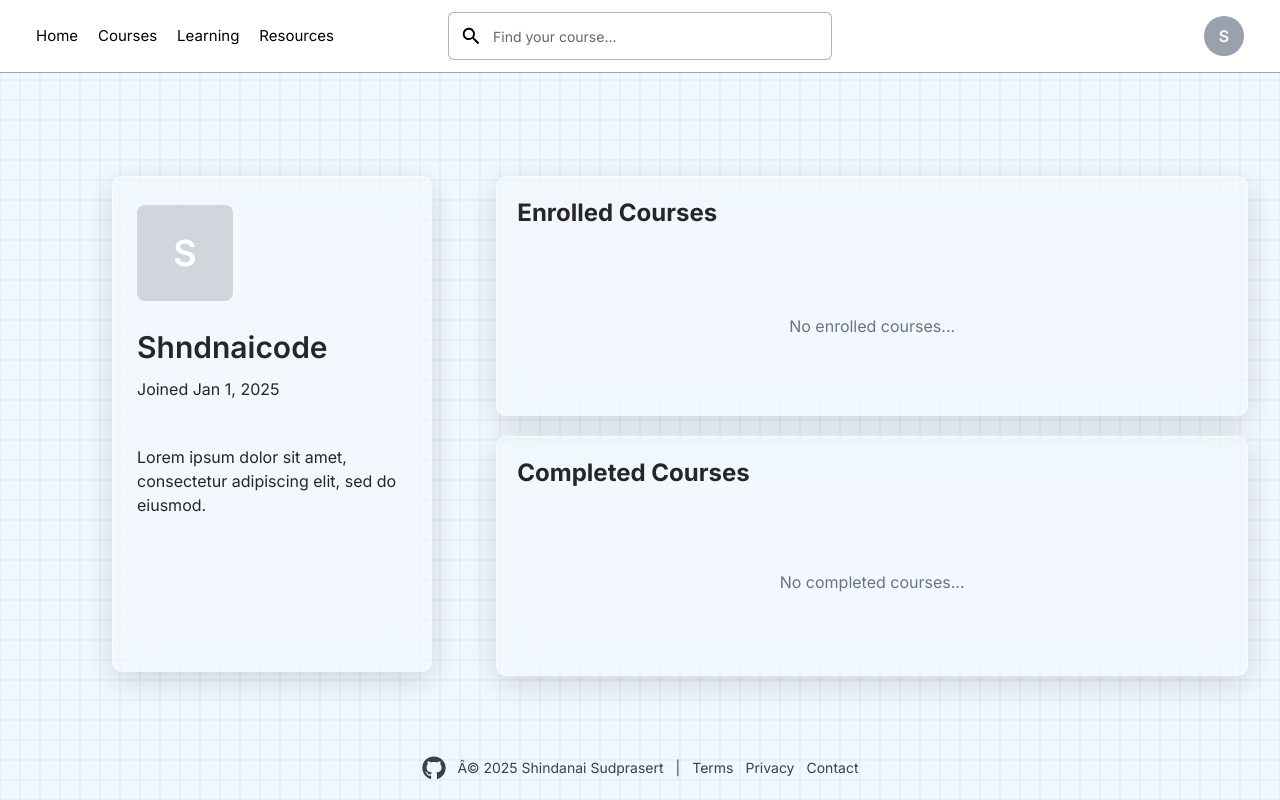
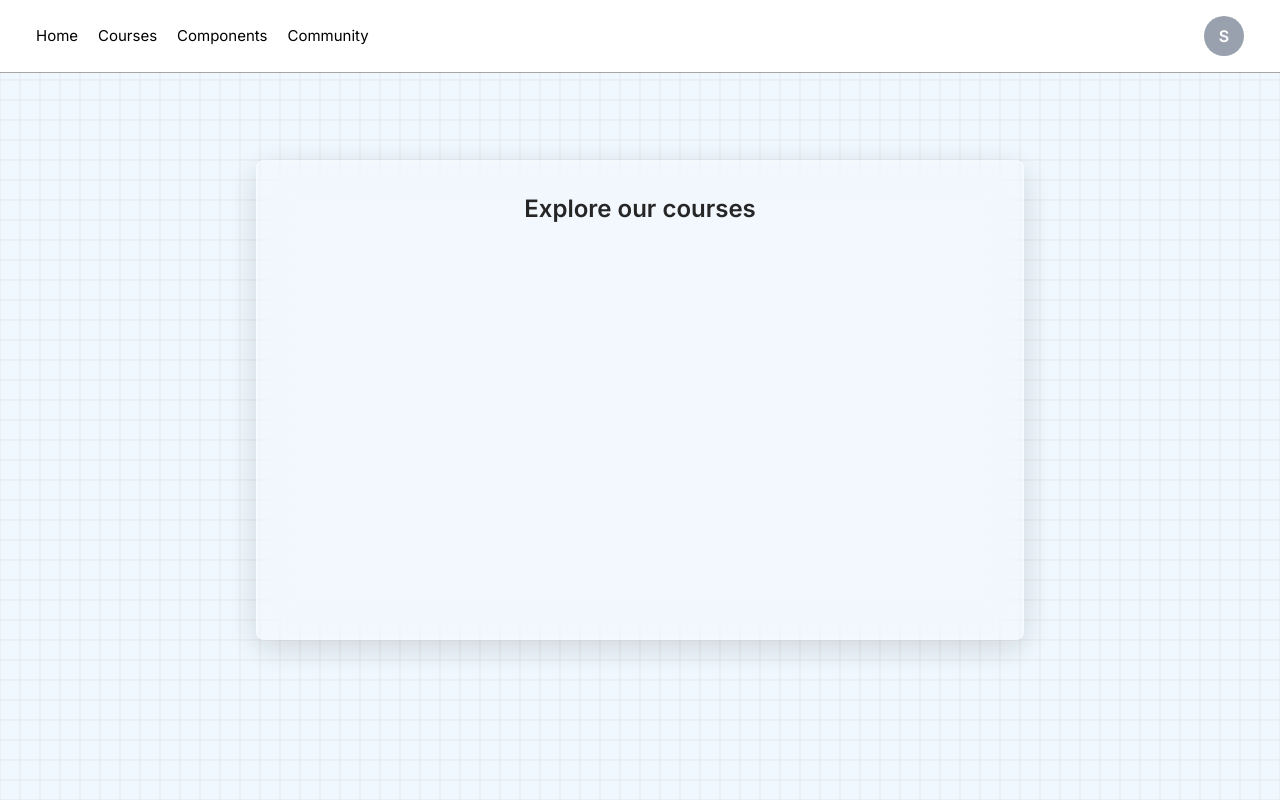
Before and after one commit to shdnaicode/self-directed-project, a React (Vite) app: page / in a window 1280 px wide. Built offline with nearby package versions, Linux system fonts and the light colour scheme.

Commit message:
computer overheated

```diff
--- a/src/App.jsx
+++ b/src/App.jsx
@@ -3,13 +3,15 @@ import { BrowserRouter, Routes, Route } from 'react-router-dom';
 import Login from './pages/Login.jsx'
 import Signup from './pages/Signup.jsx'
 import Home from './pages/Home.jsx'
+import Course from './pages/Course'
 
 function App() {
   return (
     <BrowserRouter>
       <Routes>
-        <Route path="/" element={<Home />}></Route>
+        <Route path="/" element={<Course />}></Route>
         <Route path="/home" element={<Home />}></Route>
+        <Route path="/course" element={<Course />}></Route>
       </Routes>
     </BrowserRouter>
   )
--- /dev/null
+++ b/src/components/Footer.jsx
@@ -0,0 +1,33 @@
+export default function Footer() {
+  return (
+    <>
+      <footer className="mb-5 flex items-center justify-center gap-3 text-sm text-gray-700">
+        <a
+          href="https://github.com/shdnaicode"
+          target="_blank"
+          rel="noopener noreferrer"
+          aria-label="GitHub Profile"
+          className="transition-colors hover:text-black"
+        >
+          <FaGithub size={24} />
+        </a>
+        <span>© {new Date().getFullYear()} Shindanai Sudprasert</span>
+        <span className="pointer-events-none cursor-default select-none">
+          |
+        </span>
+        <a href="#" className="hover:underline">
+          Terms
+        </a>
+        <a href="#" className="hover:underline">
+          Privacy
+        </a>
+        <a
+          href="mailto:smartsoodprasert69@gmail.com"
+          className="hover:underline"
+        >
+          Contact
+        </a>
+      </footer>
+    </>
+  );
+}
--- a/src/components/Nav.jsx
+++ b/src/components/Nav.jsx
@@ -5,8 +5,8 @@ export default function Nav() {
   const navLinks = [
     { name: "Home", href: "javascript:void(0)" },
     { name: "Courses", href: "javascript:void(0)" },
-    { name: "Learning", href: "javascript:void(0)" },
-    { name: "Resources", href: "javascript:void(0)" },
+    { name: "Components", href: "javascript:void(0)" },
+    { name: "Community", href: "javascript:void(0)"},
   ];
 
   const navUser = {
@@ -81,16 +81,6 @@ export default function Nav() {
           ))}
         </ul>
 
-        <div className="text-opacity-60 absolute top-1/2 left-1/2 -translate-x-1/2 -translate-y-1/2 text-sm font-normal text-black">
-          <IoMdSearch className="text-opacity-90 absolute top-1/2 left-3 -translate-y-1/2 text-[22px] text-black" />
-          <input
-            type="text"
-            aria-label="Search course..."
-            placeholder="Find your course..."
-            className="h-12 w-96 rounded-md border border-black/30 bg-white pl-11 font-normal text-black placeholder-black/60"
-          />
-        </div>
-
         <div className="relative mr-5 flex items-center gap-5">
           {renderAvatar()}
 
--- /dev/null
+++ b/src/pages/Course.jsx
@@ -0,0 +1,21 @@
+import Nav from "../components/Nav"
+import Footer from "../components/Footer"
+
+export default function Course() {
+  return (
+    <>
+      <div className="flex min-h-screen flex-col text-[#242424]">
+        <Nav />
+        <div className="flex flex-grow flex-col items-center justify-center gap-4">
+          <div className="flex h-[60vh] w-[60%] overflow-hidden rounded-lg border border-white/40 bg-white/15 opacity-[0.99] shadow-[0_8px_32px_rgba(0,0,0,0.15),_inset_0_1px_0_rgba(255,255,255,0.2)] backdrop-blur-[15px]">
+            <div className="flex w-full flex-col items-center space-y-3 p-8">
+              <h1 className="mb-5 self-center text-2xl font-semibold">
+                Explore our courses
+              </h1>
+            </div>
+          </div>
+        </div>
+      </div>
+    </>
+  );
+}
--- a/src/pages/Home.jsx
+++ b/src/pages/Home.jsx
@@ -1,4 +1,5 @@
 import Nav from "../components/Nav";
+import Footer from "../components/Footer"
 import { FaGithub } from "react-icons/fa";
 
 export default function Home() {
@@ -6,7 +7,7 @@ export default function Home() {
     name: "Shndnaicode",
     joined: "2025-01-01",
     profilePicture: "",
-    bio: "Lorem ipsum dolor sit amet, consectetur adipiscing elit, sed do eiusmod.",
+    bio: "Welcome to my site!",
   };
 
   return (
@@ -15,7 +16,7 @@ export default function Home() {
 
       <main className="relative z-10 ml-20 flex flex-grow flex-col gap-8 bg-transparent p-8 pt-44 font-normal text-[#242424]">
         <div className="flex flex-row items-start gap-16">
-          <div className="relative flex h-[62vh] w-[30%] max-w-[95%] flex-col overflow-hidden rounded-[10px] border border-white/40 bg-white/15 opacity-[0.99] shadow-[0_8px_32px_rgba(0,0,0,0.15),_inset_0_1px_0_rgba(255,255,255,0.2)] backdrop-blur-[15px]">
+          <div className="relative flex h-[62vh] w-[25%] max-w-[95%] flex-col overflow-hidden rounded-[10px] border border-white/40 bg-white/15 opacity-[0.99] shadow-[0_8px_32px_rgba(0,0,0,0.15),_inset_0_1px_0_rgba(255,255,255,0.2)] backdrop-blur-[15px]">
             <div className="mt-7 ml-6">
               {user.profilePicture ? (
                 <img
@@ -24,7 +25,7 @@ export default function Home() {
                   alt={`${user.name} profile picture`}
                 />
               ) : (
-                <div className="flex h-24 w-24 items-center justify-center rounded-lg bg-gray-300 text-4xl font-semibold text-white">
+                <div className="flex h-24 w-24 items-center justify-center rounded-lg bg-gray-400 text-4xl font-semibold text-white">
                   {user.name.charAt(0).toUpperCase()}
                 </div>
               )}
@@ -65,34 +66,7 @@ export default function Home() {
           </section>
         </div>
       </main>
-
-      <footer className="mb-5 flex items-center justify-center gap-3 text-sm text-gray-700">
-        <a
-          href="https://github.com/shdnaicode"
-          target="_blank"
-          rel="noopener noreferrer"
-          aria-label="GitHub Profile"
-          className="transition-colors hover:text-black"
-        >
-          <FaGithub size={24} />
-        </a>
-        <span>Â© {new Date().getFullYear()} Shindanai Sudprasert</span>
-        <span className="pointer-events-none cursor-default select-none">
-          |
-        </span>
-        <a href="#" className="hover:underline">
-          Terms
-        </a>
-        <a href="#" className="hover:underline">
-          Privacy
-        </a>
-        <a
-          href="mailto:smartsoodprasert69@gmail.com"
-          className="hover:underline"
-        >
-          Contact
-        </a>
-      </footer>
+      {/* Footer are to be added here */}
     </div>
   );
 }
--- a/src/pages/Login.jsx
+++ b/src/pages/Login.jsx
@@ -30,12 +30,20 @@ export default function Login() {
                 required
               />
 
-              <label
-                htmlFor="password"
-                className="text-md self-start pt-2 font-medium"
-              >
-                Password
-              </label>
+              <div className="flex w-full items-center justify-between pt-2">
+                <label
+                  htmlFor="password"
+                  className="text-md self-start font-medium"
+                >
+                  Password
+                </label>
+                <a
+                  href="#"
+                  className="text-sm font-normal text-blue-500 hover:underline"
+                >
+                  Forgot Password?
+                </a>
+              </div>
               <input
                 id="password"
                 type="password"
@@ -68,8 +76,11 @@ export default function Login() {
             </form>
           </div>
 
-          <p className="text-sm font-normal flex h-[6vh] w-[25%] items-center justify-center overflow-hidden rounded-lg border border-white/40 bg-white/15 opacity-[0.99] shadow-[0_8px_32px_rgba(0,0,0,0.15),_inset_0_1px_0_rgba(255,255,255,0.2)] backdrop-blur-[15px]">
-            No account?&nbsp;<a href="#" className="underline text-blue-500">Create your account here.</a>
+          <p className="flex h-[6vh] w-[25%] items-center justify-center overflow-hidden rounded-lg border border-white/40 bg-white/15 text-sm font-normal opacity-[0.99] shadow-[0_8px_32px_rgba(0,0,0,0.15),_inset_0_1px_0_rgba(255,255,255,0.2)] backdrop-blur-[15px]">
+            No account?&nbsp;
+            <a href="#" className="text-blue-500 hover:underline">
+              Create your account
+            </a>
           </p>
         </div>
 
```
